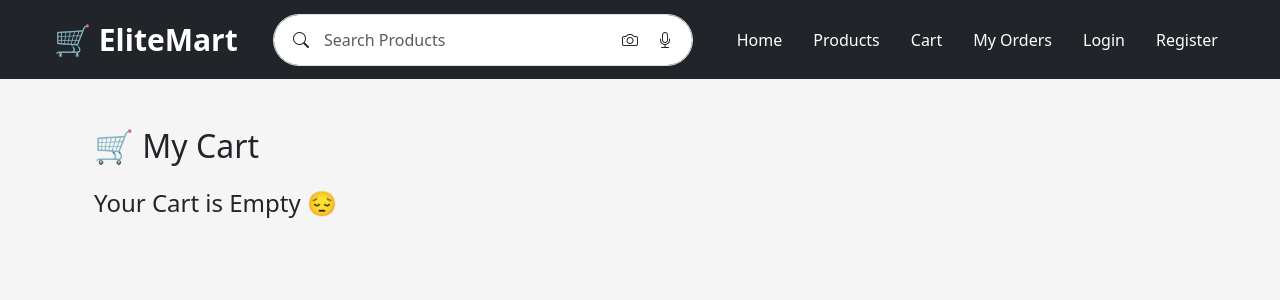
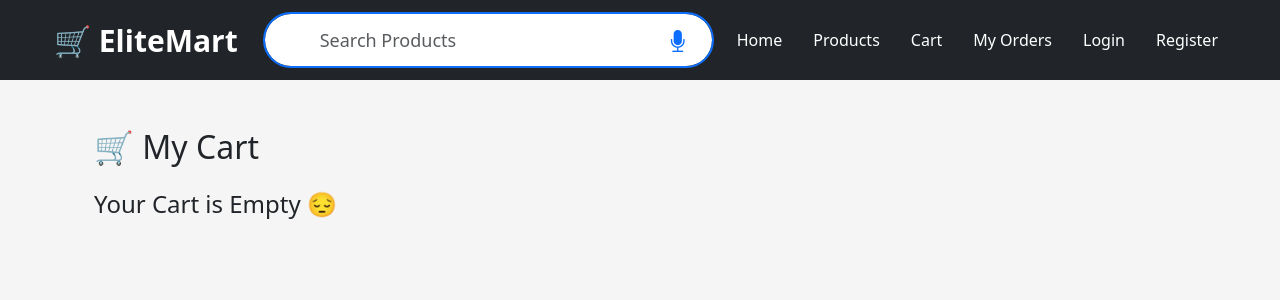
Before and after one commit to AmitBuilds79/EliteMart, a Flask app: template templates/cart.html in a window 1280 px wide. Shown: the top 300 px of the page. Run offline with Flask 3, Linux system fonts and the light colour scheme; the template is opened without the code that fills it, so the values that code supplies are empty.

Commit message:
Premium Flipkart search bar

```diff
--- a/templates/base.html
+++ b/templates/base.html
@@ -33,24 +33,23 @@
             <form class="d-flex mx-auto position-relative w-100"
       action="/search"
       method="GET"
-      style="width:900px;">
+      style="width:1000px; max-width:100%;"
 
     <i class="bi bi-search position-absolute"
-       style="left:20px; top:50%; transform:translateY(-50%);"></i>
+style="left:20px; top:50%; transform:translateY(-50%); font-size:22px; color:#6c757d;"></i>
 
     <input
         type="search"
         name="q"
         class="form-control rounded-pill"
         placeholder="Search Products"
-        style="height:52px; padding-left:50px; padding-right:90px;">
+        style="height:56px; padding-left:55px; padding-right:110px; font-size:18px; border-radius:50px; border:2px solid #0d6efd;"
 
     <i class="bi bi-camera position-absolute"
-       style="right:55px; top:50%; transform:translateY(-50%); cursor:pointer;"></i>
+style="right:60px; top:50%; transform:translateY(-50%); font-size:22px; color:#0d6efd; cursor:pointer;"></i>
+    <i class="bi bi-mic-fill position-absolute"
 
-    <i class="bi bi-mic position-absolute"
-       style="right:20px; top:50%; transform:translateY(-50%); cursor:pointer;"></i>
-
+style="right:25px; top:50%; transform:translateY(-50%); font-size:22px; color:#0d6efd; cursor:pointer;"></i>
 </form>
 
             <!-- Menu -->
```
